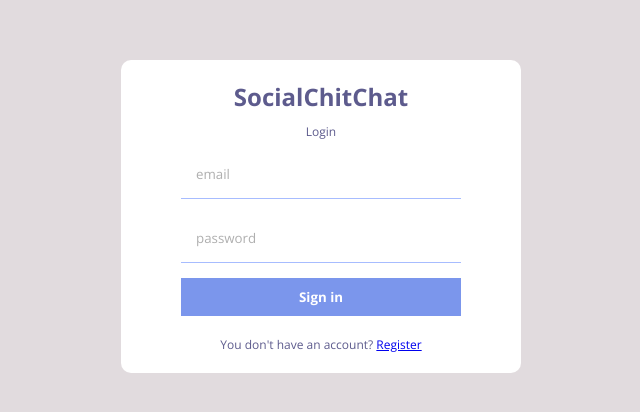
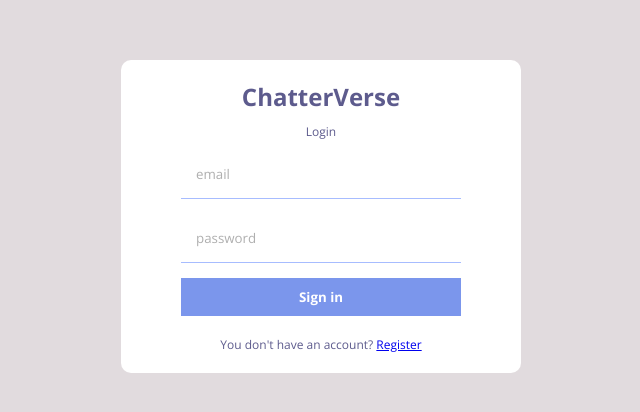
Before and after one commit to ak2317/ChatterVerse, a React (Create React App) app: page /login in a window 1280 px wide. Shown: the part 184-596 px from the top of the page, without its empty margins (319-959 px from the left). Built offline with nearby package versions, Linux system fonts and the light colour scheme; no server answers.

Commit message:
Update Login.jsx

```diff
--- a/src/pages/Login.jsx
+++ b/src/pages/Login.jsx
@@ -22,7 +22,7 @@ const Login = () => {
   return (
     <div className="formContainer">
       <div className="formWrapper">
-        <span className="logo">SocialChitChat</span>
+        <span className="logo">ChatterVerse</span>
         <span className="title">Login</span>
         <form onSubmit={handleSubmit}>
           <input type="email" placeholder="email" />
```
